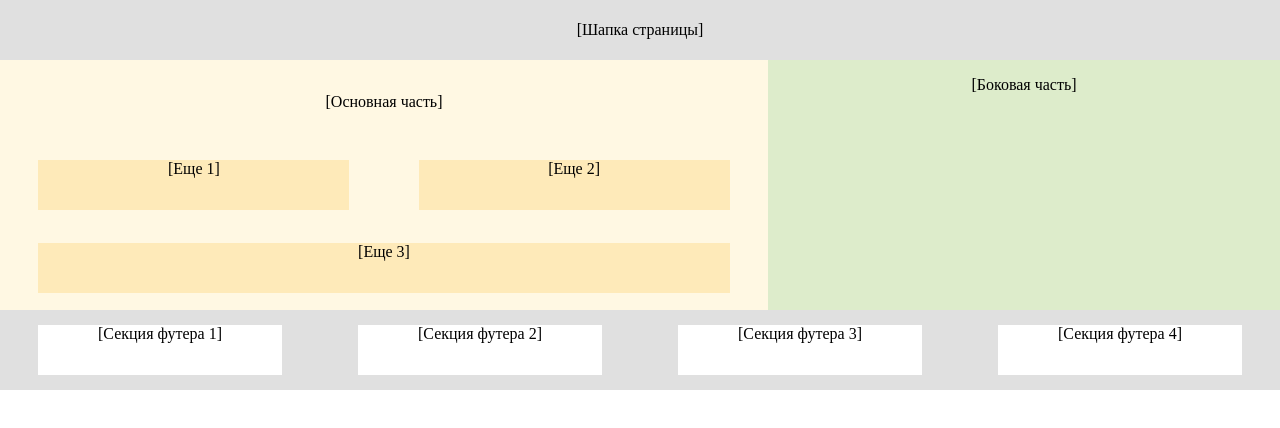
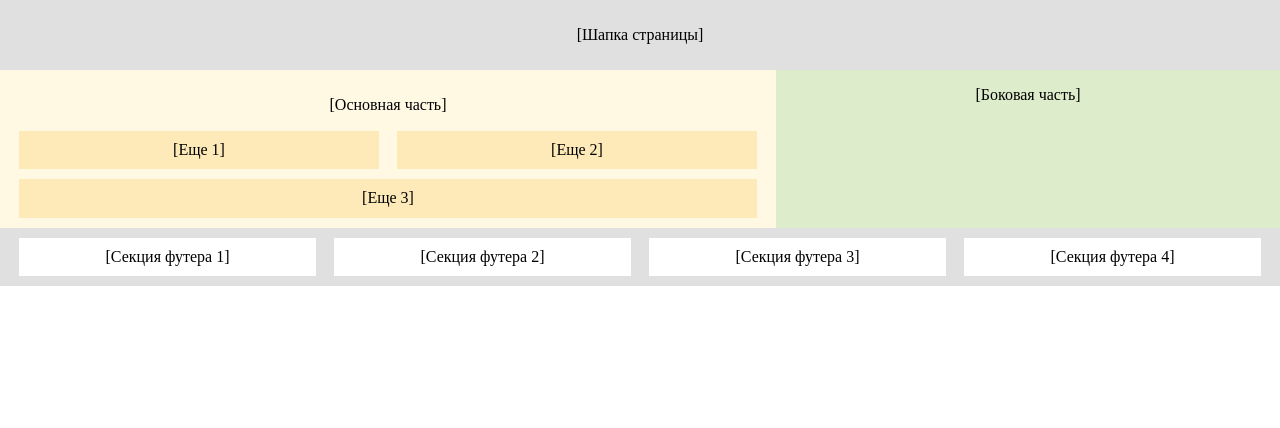
Before and after one commit to nnnnnns/week4, a plain HTML site: page index.html in a window 1280 px wide. Drawn offline with Linux system fonts and the light colour scheme.

Commit message:
Исправила ошибки

```diff
--- a/index.html
+++ b/index.html
@@ -14,11 +14,9 @@
     </header>
     <main>
       <div class="block">
-        <p>[Основная часть]</p>
-        <div class="container">
-          <div class="container1">[Еще 1]</div>
-          <div class="container1">[Еще 2]</div>
-        </div>
+        <p class="main_p">[Основная часть]</p>
+        <div class="container1">[Еще 1]</div>
+        <div class="container1">[Еще 2]</div>
         <div class="container2">[Еще 3]</div>
       </div>
       <aside>
--- a/style.css
+++ b/style.css
@@ -3,41 +3,38 @@ body {
 }
 
 header {
-  height: 50px;
-  padding: 5px;
+  padding: 10px;
   background: #e0e0e0;
 }
 
 main {
   display: flex;
-  align-content: space-around;
-  height: 250px;
+  justify-content: space-between;
   background: #fff8e3;
 }
 
 .block {
+  width: 60%;
   display: flex;
-  flex-direction: column;
+  flex-wrap: wrap;
   justify-content: space-around;
-  align-items: center;
-  width: 60%;
+  padding: 10px;
 }
 
-.container {
-  display: inline-flex;
-  justify-content: space-between;
-  width: 90%;
+.main_p {
+  flex-basis: 100%;
 }
 
 .container1 {
-  height: 50px;
   width: 45%;
+  padding: 10px;
   background: #feeab9;
 }
 
 .container2 {
-  height: 50px;
-  width: 90%;
+  flex-basis: 95%;
+  margin-top: 10px;
+  padding: 10px;
   background: #feeab9;
 }
 
@@ -49,13 +46,12 @@ aside {
 footer {
   display: flex;
   justify-content: space-around;
-  align-items: center;
-  height: 80px;
+  padding: 10px;
   background: #e0e0e0;
 }
 
 .end {
-  height: 50px;
-  width: 19%;
+  width: 22%;
+  padding: 10px;
   background: #ffffff;
 }
```
